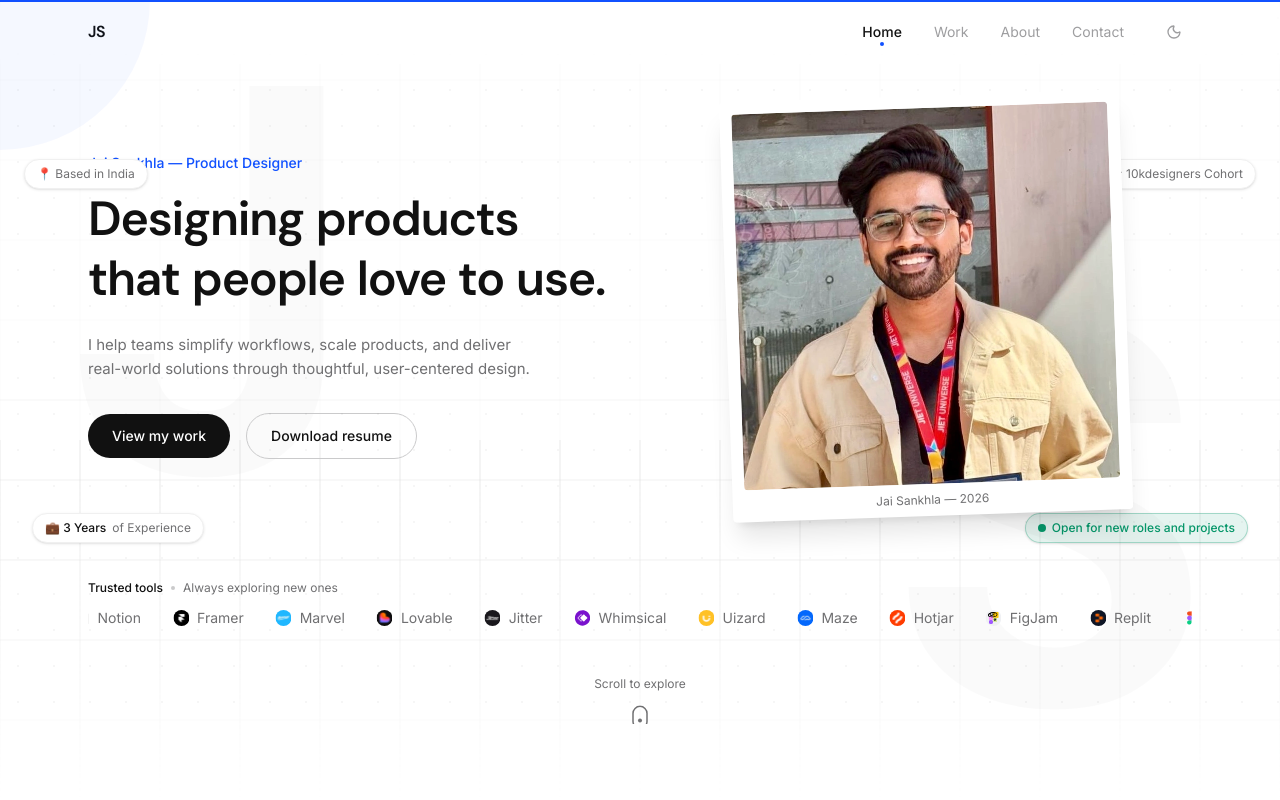
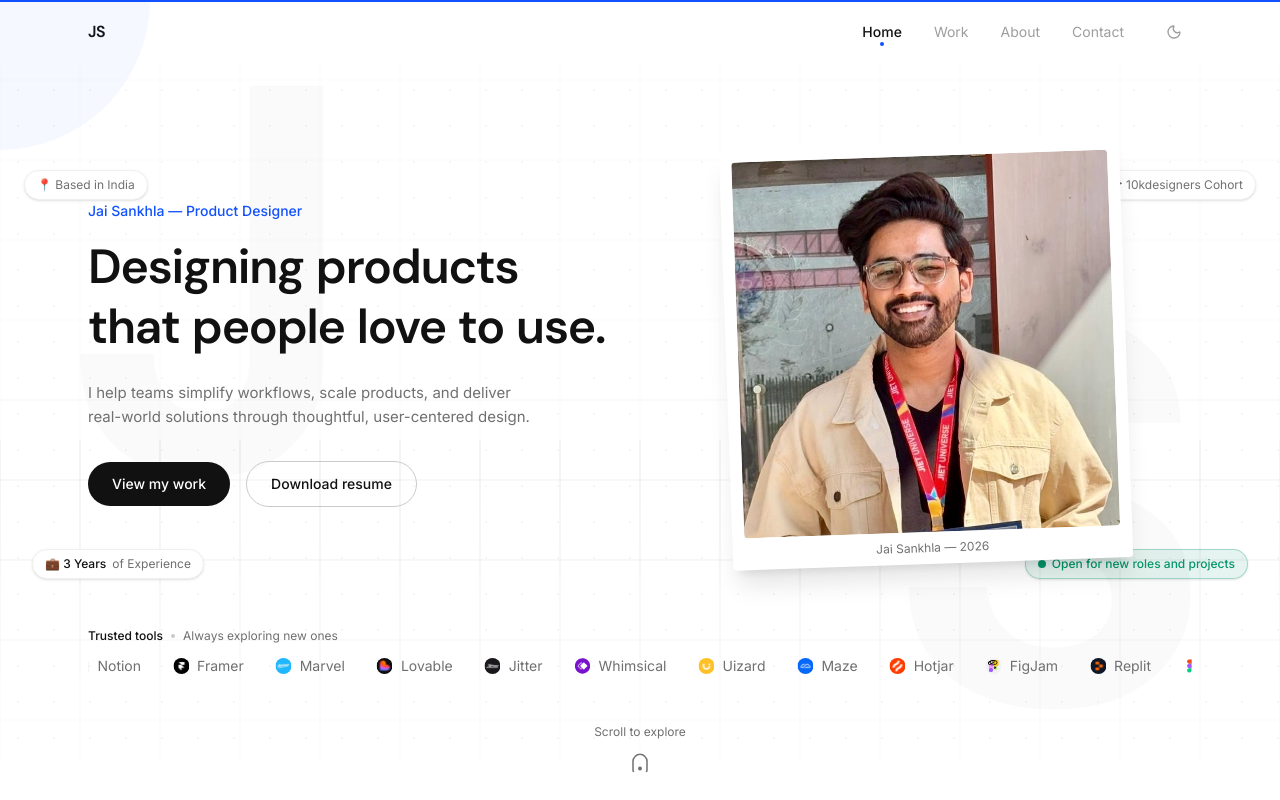
Before and after one commit to Jai-Sankhla/portfolio-website, a Next.js app: page / in a window 1280 px wide. Shown: the top 800 px of the page. Built offline with nearby package versions, Linux system fonts and the light colour scheme.

Commit message:
fix: increase hero top padding to pt-36 and min-h to 80vh

```diff
--- a/src/components/HeroSection.tsx
+++ b/src/components/HeroSection.tsx
@@ -34,7 +34,7 @@ export default function HeroSection() {
   const cueOpacity = useTransform(scrollY, [0, 100], [1, 0]);
 
   return (
-    <section className="relative min-h-[75vh] flex items-center pt-24 overflow-hidden">
+    <section className="relative min-h-[80vh] flex items-center pt-36 overflow-hidden">
       {/* Dot grid background */}
       <div className="absolute inset-0 pointer-events-none" aria-hidden="true">
         <div
```
